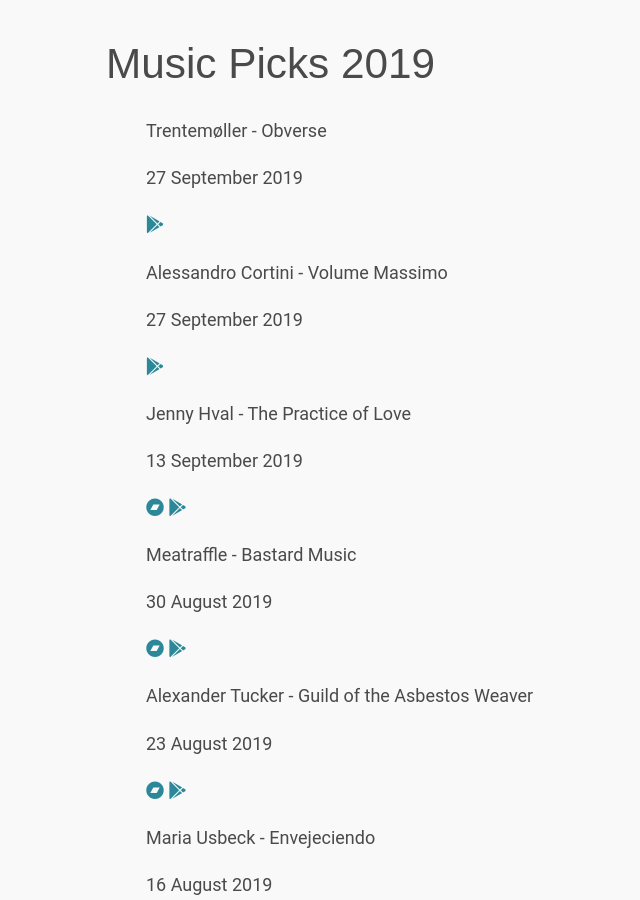
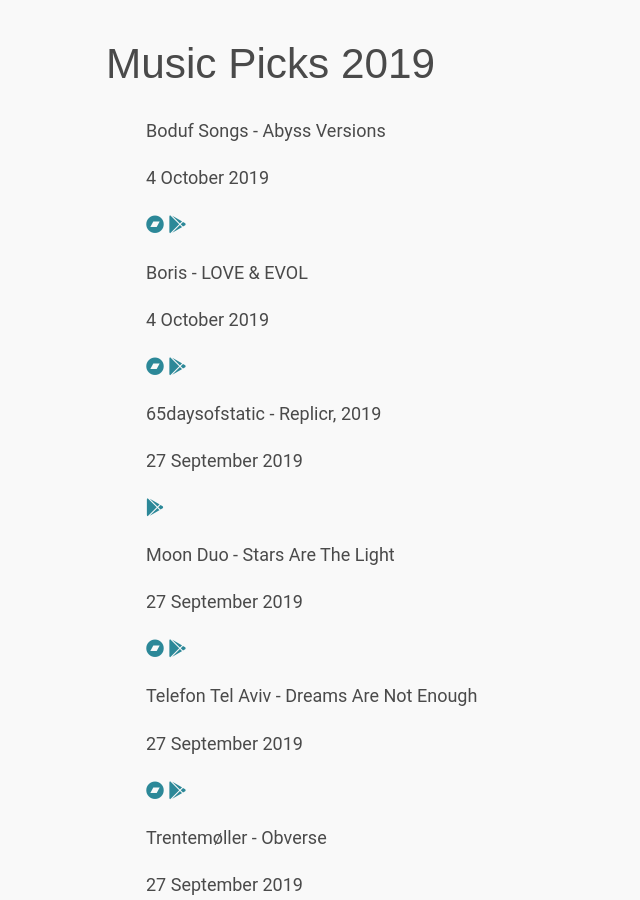
Before and after one commit to edclements/website, a Jekyll site: the page built from music-picks/2019.html, in a window 1280 px wide and 900 px high. Shown: the whole window, without its empty margins (192-832 px from the left). Built offline with Jekyll 4.4.1, drawn with Linux system fonts in a browser that asks for light colours; nearby versions of some CDN libraries.

Commit message:
Add releases

```diff
--- a/_data/music-picks/2019.yml
+++ b/_data/music-picks/2019.yml
@@ -742,3 +742,32 @@
   date: 2019-09-27
   google: https://play.google.com/music/listen?u=0#/album/B67xo2nshr4r35zjyww5qe2ndxm
   title: Obverse
+
+- artist: Boris
+  bandcamp: https://boris.bandcamp.com/album/love-evol
+  date: 2019-10-04
+  google: https://play.google.com/music/listen?u=0#/album/B2a2nbqnxktawe2l3my3zcgvpn4
+  title: LOVE & EVOL
+
+- artist: Telefon Tel Aviv
+  bandcamp: https://telefon-tel-aviv.bandcamp.com/album/dreams-are-not-enough
+  date: 2019-09-27
+  google: https://play.google.com/music/listen?u=0#/album/B53ig2f74iqp3dh7xdy5x6cjuuu/Telefon+Tel+Aviv/Dreams+Are+Not+Enough
+  title: Dreams Are Not Enough
+
+- artist: Moon Duo
+  bandcamp: https://moonduo.bandcamp.com/album/stars-are-the-light-2
+  date: 2019-09-27
+  google: https://play.google.com/music/listen?u=0#/album/Bo7427ldaz4wtt7ftuhe4wqjmdi/Moon+Duo/Stars+Are+the+Light
+  title: Stars Are The Light
+
+- artist: 65daysofstatic
+  date: 2019-09-27
+  google: https://play.google.com/music/listen?u=0#/album/Bgfcgpogzohuqpmxwdzhgf2kvhy/65daysofstatic/replicr%2C+2019
+  title: Replicr, 2019
+
+- artist: Boduf Songs
+  bandcamp: https://bodufsongs.bandcamp.com/album/abyss-versions
+  date: 2019-10-04
+  google: https://play.google.com/music/listen?u=0#/album/Bqhxeal67n54efk4e3fvzqjqeje/Boduf+Songs/Abyss+Versions
+  title: Abyss Versions
```
